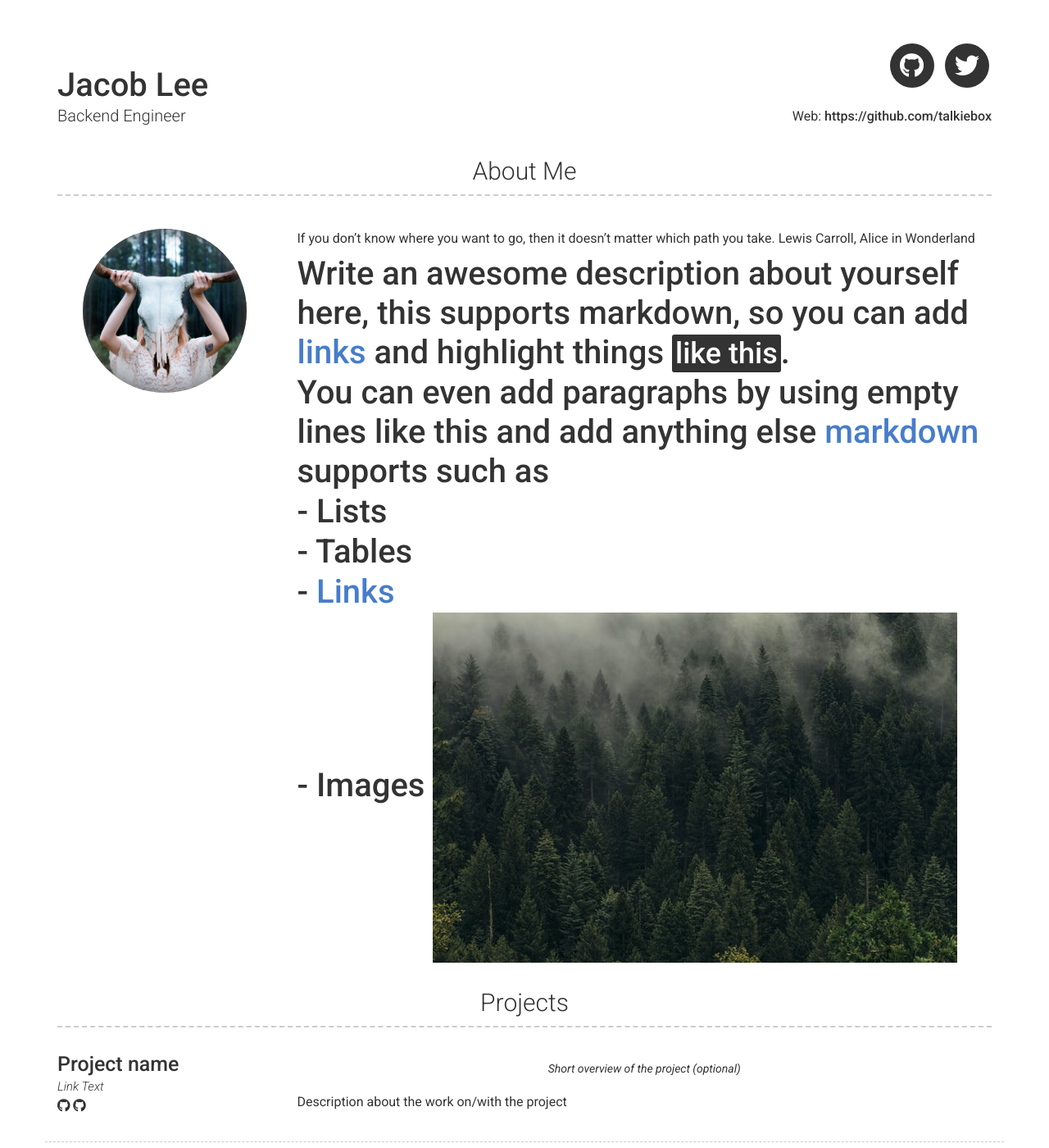
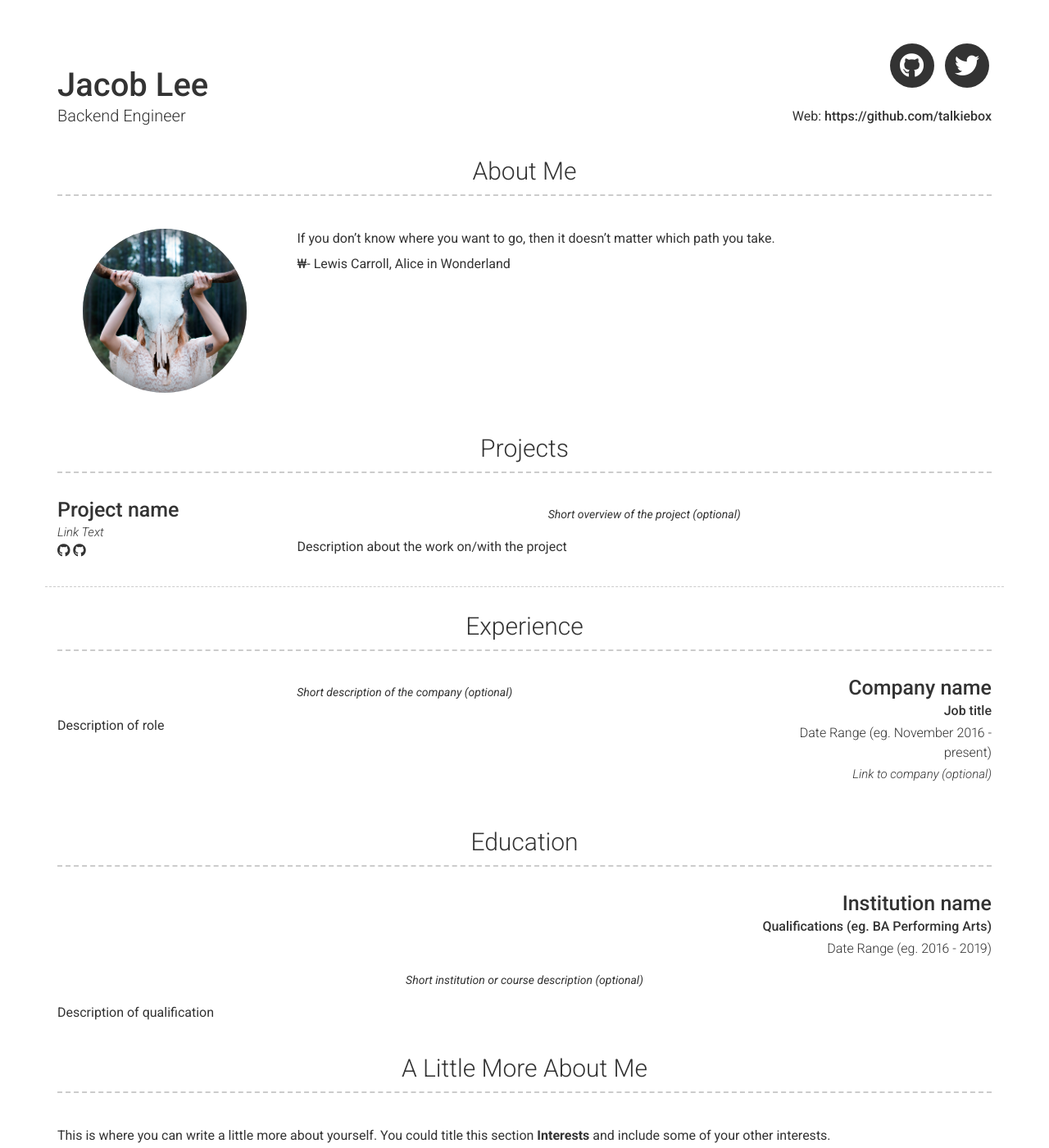
Before and after one commit to talkiebox/resume, a Jekyll site: the page built from index.md, in a window 1280 px wide and 1400 px high. Shown: the whole window at 82% size. Built offline with Jekyll 4.4.1, drawn with Linux system fonts in a browser that asks for light colours; nearby versions of some CDN libraries.

```diff
--- a/_config.yml
+++ b/_config.yml
@@ -51,15 +51,10 @@ about_profile_image: images/skull-690246.jpg
 about_content: | # this will include new lines to allow paragraphs
 
   If you don't know where you want to go, then it doesn't matter which path you take.
-    Lewis Carroll, Alice in Wonderland
 
-  # Write an awesome description about yourself here, this supports markdown, so you can add [links](http://foobar.com) and highlight things <mark>like this</mark>.
 
-  # You can even add paragraphs by using empty lines like this and add anything else [markdown](https://www.markdownguide.org/getting-started#what-is-markdown) supports such as
-  #   - Lists
-  #   - Tables
-  #   - <a href="google.com">Links</a>
-  #   - Images ![alt text](/images/landscape-trees.jpg "Trees")
+  ₩- Lewis Carroll, Alice in Wonderland
+
 
 content:
   - title: Projects # Title for the section
```
